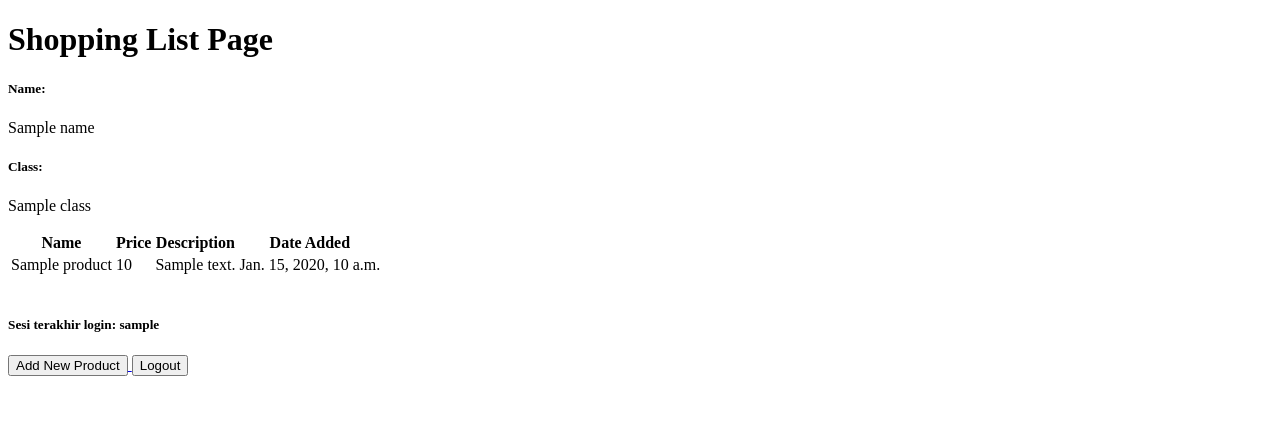
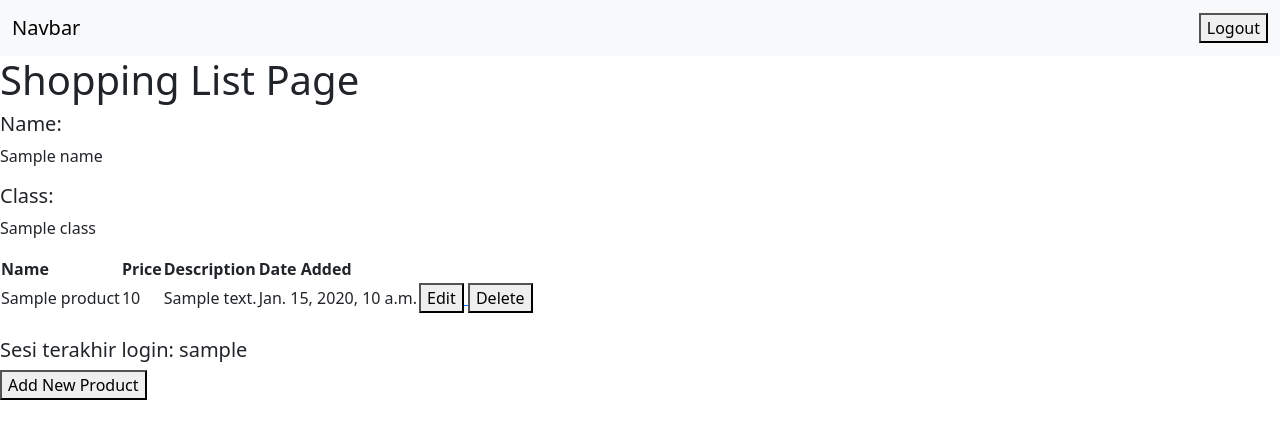
Before and after one commit to lucindalaurent/shopping-list, a Django app: template main/templates/main.html in a window 1280 px wide. Shown: the top 439 px of the page. Run offline with Django 4.2, Linux system fonts and the light colour scheme; the template is opened without the code that fills it: most values are stand-ins (such as "Sample title", 1, 10 or a date in 2020).

Commit message:
selesai tutorial 4

```diff
--- a/main/templates/main.html
+++ b/main/templates/main.html
@@ -1,6 +1,27 @@
 {% extends 'base.html' %}
 
 {% block content %}
+<nav class="navbar navbar-expand-lg bg-body-tertiary">
+    <div class="container-fluid">
+        <a class="navbar-brand" href="#">Navbar</a>
+        <button class="navbar-toggler" type="button" data-bs-toggle="collapse" data-bs-target="#navbarSupportedContent"
+            aria-controls="navbarSupportedContent" aria-expanded="false" aria-label="Toggle navigation">
+            <span class="navbar-toggler-icon"></span>
+        </button>
+        <div class="navbar-nav mr-auto" id="navbarSupportedContent">
+            <ul class="navbar-nav me-auto mb-2 mb-lg-0">
+                <li class="nav-item">
+                    <a class="nav-link active" aria-current="page" href="#">{{request.user.username}}</a>
+                </li>
+                <a href="{% url 'main:logout' %}">
+                    <button>
+                        Logout
+                    </button>
+                </a>
+            </ul>
+        </div>
+    </div>
+</nav>
 <h1>Shopping List Page</h1>
 
 <h5>Name:</h5>
@@ -25,6 +46,18 @@
         <td>{{product.price}}</td>
         <td>{{product.description}}</td>
         <td>{{product.date_added}}</td>
+        <td>
+            <a href="{% url 'main:edit_product' product.pk %}">
+                <button>
+                    Edit
+                </button>
+            </a>
+            <a href="{% url 'main:delete_product' product.pk %}">
+                <button>
+                    Delete
+                </button>
+            </a>
+        </td>
     </tr>
     {% endfor %}
 </table>
@@ -38,10 +71,5 @@
     </button>
 </a>
 
-<a href="{% url 'main:logout' %}">
-    <button>
-        Logout
-    </button>
-</a>
 
 {% endblock content %}
--- a/main/urls.py
+++ b/main/urls.py
@@ -1,5 +1,6 @@
 from django.urls import path
-from main.views import show_main, create_product, show_xml, show_json, show_xml_by_id, show_json_by_id, register, login_user, logout_user
+from main.views import show_main, create_product, show_xml, show_json, show_xml_by_id, show_json_by_id
+from main.views import register, login_user, logout_user, edit_product, delete_product
 
 
 
@@ -17,4 +18,6 @@ urlpatterns = [
     path('register/', register, name='register'),
     path('login/', login_user, name='login'),
     path('logout/', logout_user, name='logout'),
+    path('edit-product/<int:id>', edit_product, name='edit_product'),
+    path('delete/<int:id>', delete_product, name='delete_product')
 ]
--- a/templates/base.html
+++ b/templates/base.html
@@ -1,18 +1,28 @@
 {% load static %}
 <!DOCTYPE html>
 <html lang="en">
+
 <head>
+    {% block meta %}
     <meta charset="UTF-8" />
-        <meta
-            name="viewport"
-            content="width=device-width, initial-scale=1.0"
-        />
-        {% block meta %}
+    <meta name="viewport" content="width=device-width, initial-scale=1.0" />
     {% endblock meta %}
+    <link href="https://cdn.jsdelivr.net/npm/bootstrap@5.3.2/dist/css/bootstrap.min.css" rel="stylesheet"
+        integrity="sha384-T3c6CoIi6uLrA9TneNEoa7RxnatzjcDSCmG1MXxSR1GAsXEV/Dwwykc2MPK8M2HN" crossorigin="anonymous">
+    <script src="https://code.jquery.com/jquery-3.6.0.min.js"
+        integrity="sha384-KyZXEAg3QhqLMpG8r+J4jsl5c9zdLKaUk5Ae5f5b1bw6AUn5f5v8FZJoMxm6f5cH1"
+        crossorigin="anonymous"></script>
+    <script src="https://cdn.jsdelivr.net/npm/@popperjs/core@2.11.8/dist/umd/popper.min.js"
+        integrity="sha384-I7E8VVD/ismYTF4hNIPjVp/Zjvgyol6VFvRkX/vR+Vc4jQkC+hVqc2pM8ODewa9r"
+        crossorigin="anonymous"></script>
+    <script src="https://cdn.jsdelivr.net/npm/bootstrap@5.3.2/dist/js/bootstrap.min.js"
+        integrity="sha384-BBtl+eGJRgqQAUMxJ7pMwbEyER4l1g+O15P+16Ep7Q9Q+zqX6gSbd85u4mG4QzX+"
+        crossorigin="anonymous"></script>
 </head>
 
 <body>
     {% block content %}
     {% endblock content %}
 </body>
+
 </html>
```
Also changed, not shown: main/templates/edit_product.html (added, +22 -0 lines), main/views.py (+23 -0 lines). Lines whose indentation alone changed are shown as unchanged.
